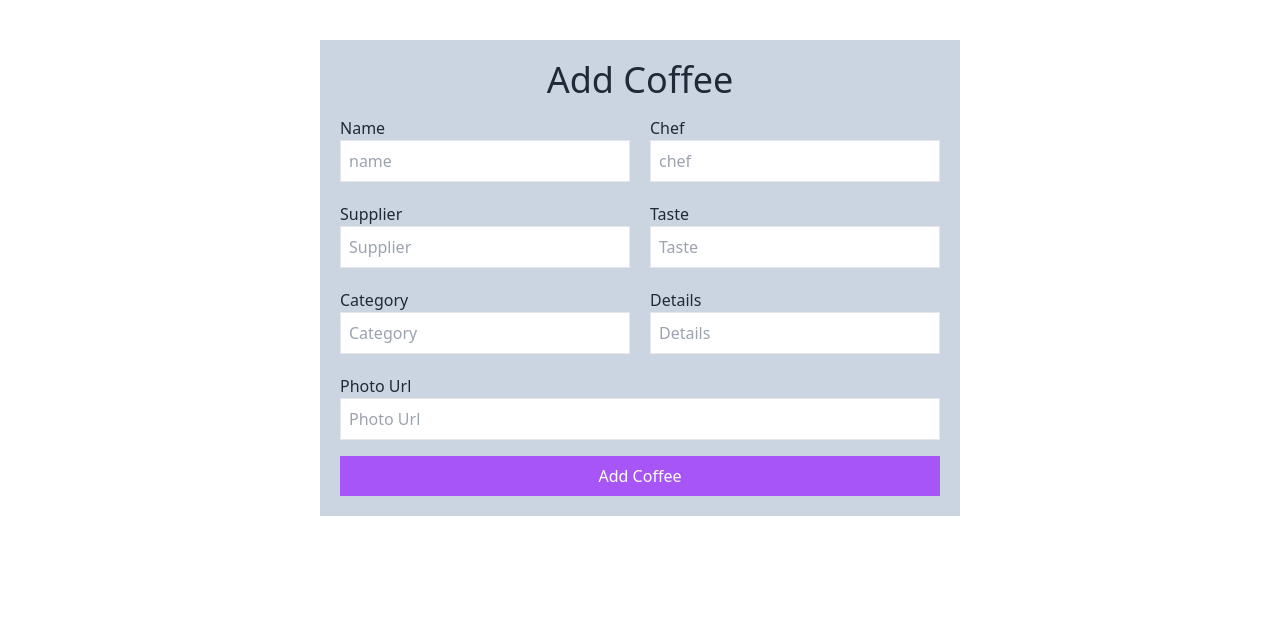
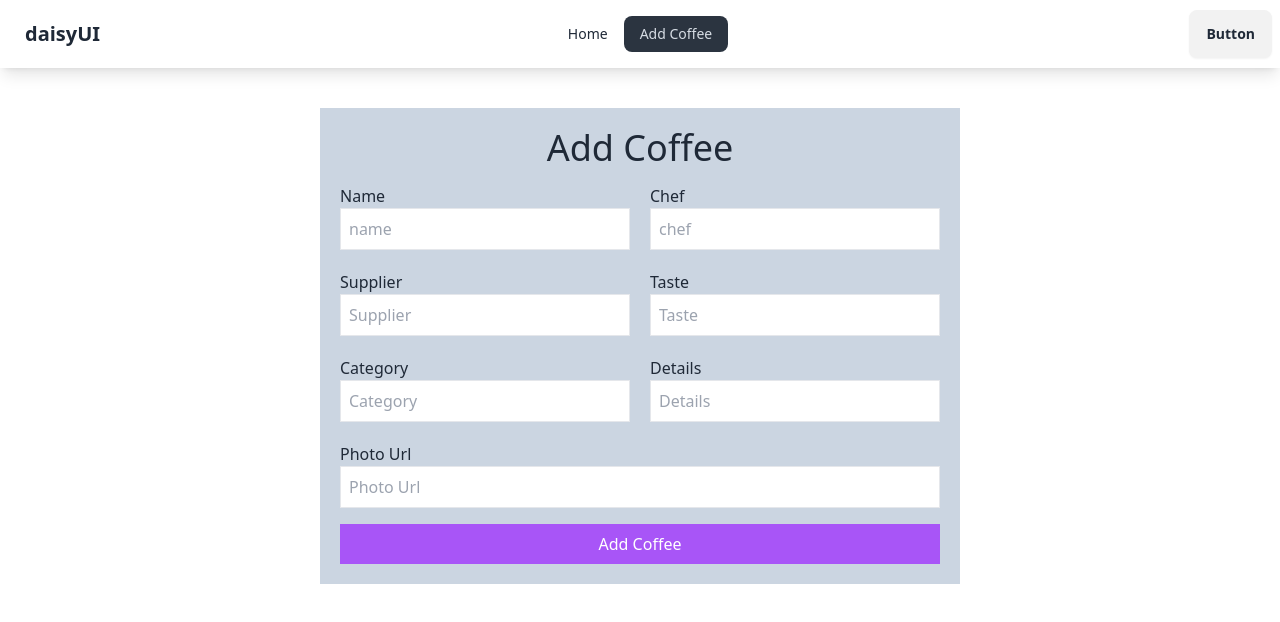
Before and after one commit to abdur-rhaman-babu/coffee-store-client, a React (Vite) app: page /addCoffee in a window 1280 px wide. Shown: the top 622 px of the page. Built offline with nearby package versions, Linux system fonts and the light colour scheme.

Commit message:
navbar setup

```diff
--- a/src/components/AddCoffee.jsx
+++ b/src/components/AddCoffee.jsx
@@ -1,5 +1,7 @@
+import { Link, useNavigate } from 'react-router-dom';
 import Swal from 'sweetalert2'
 const AddCoffee = () => {
+  const navigate = useNavigate()
   const handleAddCoffee = (e) => {
     e.preventDefault();
     const form = e.target;
@@ -33,6 +35,7 @@
               })
         }
       });
+      navigate('/')
   };
   return (
     <div>
@@ -47,6 +50,7 @@
                 type="text"
                 name="name"
                 placeholder="name"
+                required
               />
             </div>
             <div>
@@ -56,6 +60,7 @@
                 type="text"
                 name="chef"
                 placeholder="chef"
+                required
               />
             </div>
             <div>
@@ -65,6 +70,7 @@
                 type="text"
                 placeholder="Supplier"
                 name="supplier"
+                required
               />
             </div>
             <div>
@@ -74,6 +80,7 @@
                 type="text"
                 placeholder="Taste"
                 name="taste"
+                required
               />
             </div>
             <div>
@@ -83,6 +90,7 @@
                 type="text"
                 placeholder="Category"
                 name="category"
+                required
               />
             </div>
             <div>
@@ -92,6 +100,7 @@
                 type="text"
                 placeholder="Details"
                 name="details"
+                required
               />
             </div>
           </div>
@@ -102,6 +111,7 @@
               type="text"
               placeholder="Photo Url"
               name="photo"
+              required
             />
           </div>
           <input
--- /dev/null
+++ b/src/components/MainLayout.jsx
@@ -0,0 +1,13 @@
+import { Outlet } from "react-router-dom";
+import Navbar from "./Navbar";
+
+const MainLayout = () => {
+    return (
+        <div>
+            <Navbar/>
+            <Outlet/>
+        </div>
+    );
+};
+
+export default MainLayout;
--- /dev/null
+++ b/src/components/Navbar.jsx
@@ -0,0 +1,55 @@
+import { NavLink } from "react-router-dom";
+
+const Navbar = () => {
+  return (
+    <div className="navbar bg-base-100 shadow-lg">
+      <div className="navbar-start">
+        <div className="dropdown">
+          <div tabIndex={0} role="button" className="btn btn-ghost lg:hidden">
+            <svg
+              xmlns="http://www.w3.org/2000/svg"
+              className="h-5 w-5"
+              fill="none"
+              viewBox="0 0 24 24"
+              stroke="currentColor"
+            >
+              <path
+                strokeLinecap="round"
+                strokeLinejoin="round"
+                strokeWidth="2"
+                d="M4 6h16M4 12h8m-8 6h16"
+              />
+            </svg>
+          </div>
+          <ul
+            tabIndex={0}
+            className="menu menu-sm dropdown-content bg-base-100 rounded-box z-[1] mt-3 w-52 p-2 shadow"
+          >
+            <li>
+              <NavLink to="/">Home</NavLink>
+            </li>
+            <li>
+              <NavLink to="/addCoffee">Add Coffee</NavLink>
+            </li>
+          </ul>
+        </div>
+        <a className="btn btn-ghost text-xl">daisyUI</a>
+      </div>
+      <div className="navbar-center hidden lg:flex">
+        <ul className="menu menu-horizontal px-1">
+          <li>
+            <NavLink to="/">Home</NavLink>
+          </li>
+          <li>
+            <NavLink to="/addCoffee">Add Coffee</NavLink>
+          </li>
+        </ul>
+      </div>
+      <div className="navbar-end">
+        <a className="btn">Button</a>
+      </div>
+    </div>
+  );
+};
+
+export default Navbar;
--- a/src/components/UpdateCoffee.jsx
+++ b/src/components/UpdateCoffee.jsx
@@ -1,8 +1,9 @@
-import { useLoaderData } from "react-router-dom";
+import { useLoaderData, useNavigate } from "react-router-dom";
 import Swal from "sweetalert2";
 
 const UpdateCoffee = () => {
     const coffee = useLoaderData()
+    const navigate = useNavigate()
     const { _id, name, chef, category, photo, supplier, taste, details } = coffee;
     const handleUpdateCoffee = (e) => {
         e.preventDefault();
@@ -37,6 +38,7 @@
                   })
             }
           });
+          navigate('/')
       };
   return (
     <div>
--- a/src/main.jsx
+++ b/src/main.jsx
@@ -1,30 +1,38 @@
-import { StrictMode } from 'react'
-import { createRoot } from 'react-dom/client'
-import './index.css'
-import App from './App.jsx'
-import { createBrowserRouter, RouterProvider } from 'react-router-dom'
-import AddCoffee from './components/AddCoffee.jsx'
-import UpdateCoffee from './components/UpdateCoffee.jsx'
+import { StrictMode } from "react";
+import { createRoot } from "react-dom/client";
+import "./index.css";
+import App from "./App.jsx";
+import { createBrowserRouter, RouterProvider } from "react-router-dom";
+import AddCoffee from "./components/AddCoffee.jsx";
+import UpdateCoffee from "./components/UpdateCoffee.jsx";
+import MainLayout from "./components/MainLayout.jsx";
 
 const router = createBrowserRouter([
   {
     path:'/',
-    element:<App/>,
-    loader: ()=> fetch('http://localhost:3500/coffees')
-  },
-  {
-    path:'/addCoffee',
-    element:<AddCoffee/>
-  },
-  {
-    path:'/updateCoffee/:id',
-    element:<UpdateCoffee/>,
-    loader: ({params})=> fetch(`http://localhost:3500/coffees/${params.id}`)
+    element:<MainLayout/>,
+    children:[
+
+      {
+        path: "/",
+        element: <App />,
+        loader: () => fetch("http://localhost:3500/coffees"),
+      },
+      {
+        path: "/addCoffee",
+        element: <AddCoffee />,
+      },
+      {
+        path: "/updateCoffee/:id",
+        element: <UpdateCoffee />,
+        loader: ({ params }) => fetch(`http://localhost:3500/coffees/${params.id}`),
+      },
+    ]
   }
-])
+]);
 
-createRoot(document.getElementById('root')).render(
+createRoot(document.getElementById("root")).render(
   <StrictMode>
-    <RouterProvider router={router}/>
-  </StrictMode>,
-)
+    <RouterProvider router={router} />
+  </StrictMode>
+);
```
